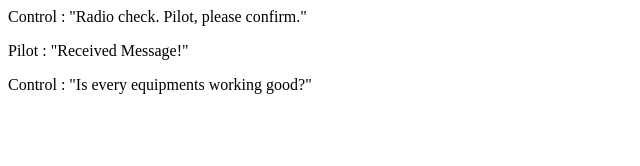
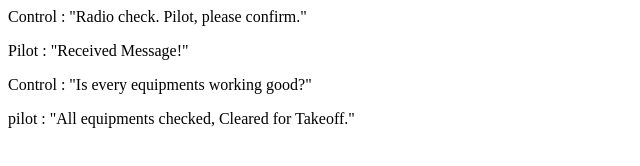
Before and after one commit to MSSangeetha/communication-log1, a plain HTML site: page index.html in a window 1280 px wide. Shown: the whole page, without its empty margins (0-640 px from the left). Drawn offline with Linux system fonts and the light colour scheme.

Commit message:
Added fourth line

```diff
--- a/index.html
+++ b/index.html
@@ -3,5 +3,6 @@
       <p>Control : "Radio check. Pilot, please confirm."</p>
       <p>Pilot : "Received Message!"</p>
       <p>Control : "Is every equipments working good?"</p>
+      <p>pilot : "All equipments checked, Cleared for Takeoff."</p>
    </body>
 </html>
```
